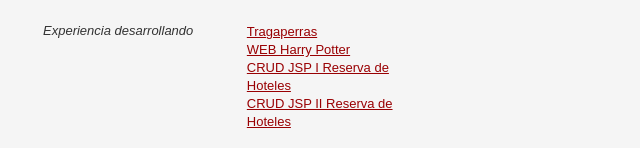
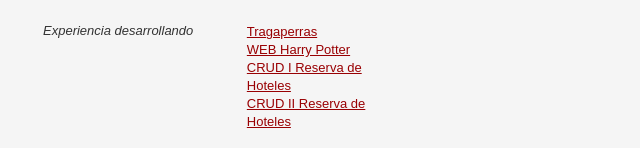
Before and after one commit to luciaflores25/luciaflores25.github.io, a plain HTML site: page index.html in a window 1280 px wide. Shown: the part 652-800 px from the top of the page, 202-842 px from the left. Drawn offline with Linux system fonts and the light colour scheme.

Commit message:
Actualizado index

```diff
--- a/index.html
+++ b/index.html
@@ -132,9 +132,9 @@
 
                                     <p><a href="web-potter/index.html"> WEB Harry Potter </a></p>
 
-                                    <p><a href="https://github.com/luciaflores25/CRUD_JSP"> CRUD JSP I Reserva de Hoteles </a></p>
+                                    <p><a href="https://github.com/luciaflores25/CRUD_JSP"> CRUD I Reserva de Hoteles </a></p>
 
-                                    <p><a href="https://github.com/luciaflores25/CRUD_JSP_II"> CRUD JSP II Reserva de Hoteles </a></p>
+                                    <p><a href="https://github.com/luciaflores25/CRUD_JSP_II"> CRUD II Reserva de Hoteles </a></p>
                                 </div>
                             </div>
                         </div>
```
